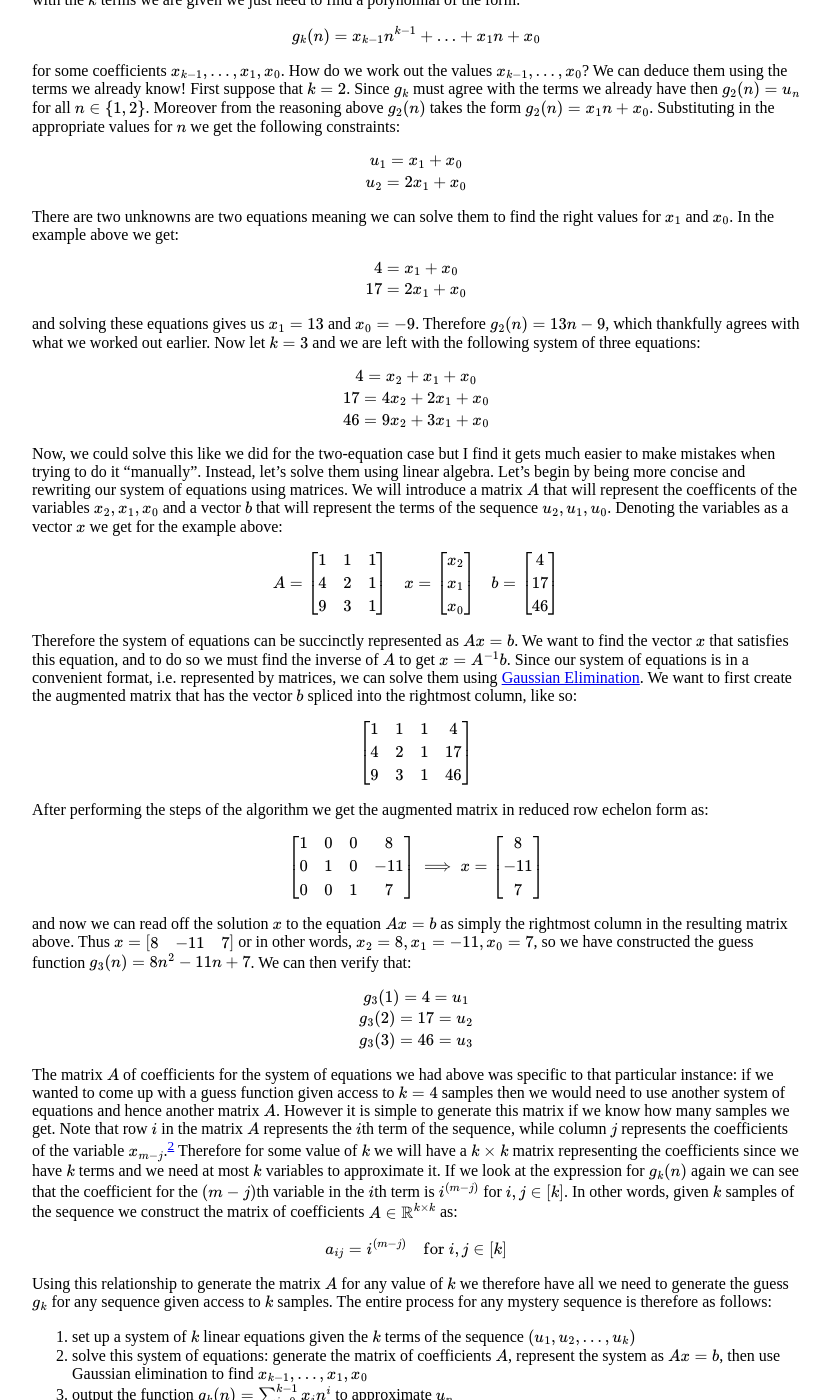
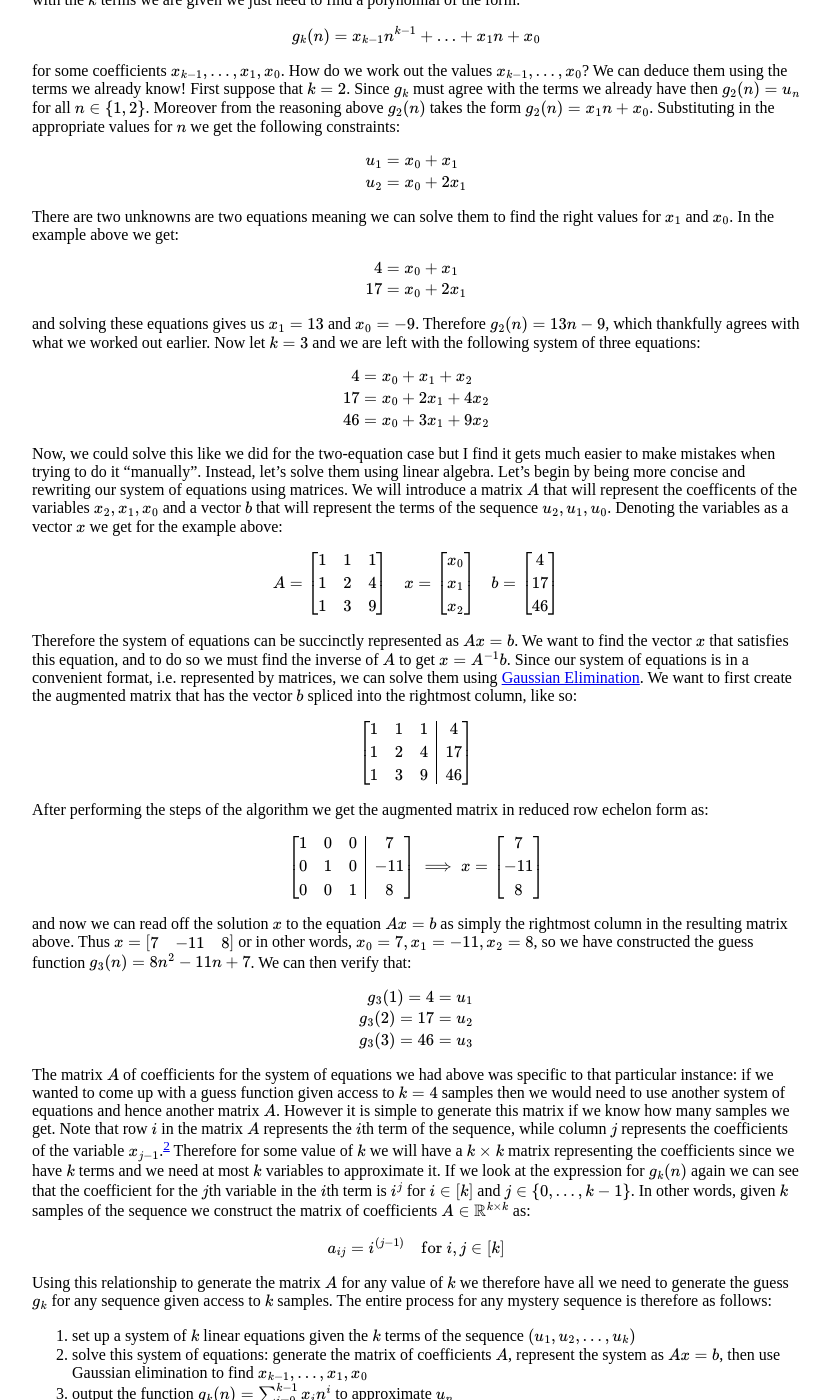
Before and after one commit to wombathead/wombathead.github.io, a Jekyll site: the page built from _posts/2022-05-11-guessing-sequences.md, in a window 1280 px wide and 1400 px high, scrolled down 982 px. Shown: the whole window, without its empty margins (224-1054 px from the left). Built offline with Jekyll 4.4.1, drawn with Linux system fonts in a browser that asks for light colours; some of the changed text lies outside the part shown.

Commit message:
Slight change to Guessing Sequences post

```diff
--- a/_posts/2022-05-11-guessing-sequences.md
+++ b/_posts/2022-05-11-guessing-sequences.md
@@ -80,20 +80,20 @@ Substituting in the appropriate values for $$n$$ we get the following
 constraints:
 
 $$
-\begin{gather}
-u_1 = x_1 + x_0 \\
-u_2 = 2x_1 + x_0
-\end{gather}
+\begin{align*}
+u_1 & = x_0 + x_1 \\
+u_2 & = x_0 + 2 x_1
+\end{align*}
 $$
 
 There are two unknowns are two equations meaning we can solve them to find the
 right values for $$x_1$$ and $$x_0$$. In the example above we get:
 
 $$
-\begin{gather}
-4 = x_1 + x_0 \\
-17 = 2 x_1 + x_0
-\end{gather}
+\begin{align*}
+4  & = x_0 + x_1 \\
+17 & = x_0 + 2 x_1
+\end{align*}
 $$
 
 and solving these equations gives us $$x_1 = 13$$ and $$x_0 = -9$$. Therefore
@@ -101,11 +101,11 @@ $$g_2(n) = 13n - 9$$, which thankfully agrees with what we worked out earlier.
 Now let $$k=3$$ and we are left with the following system of three equations:
 
 $$
-\begin{gather}
-4 = x_2 + x_1 + x_0 \\
-17 = 4 x_2 + 2 x_1 + x_0 \\
-46 = 9 x_2 + 3 x_1 + x_0
-\end{gather}
+\begin{align*}
+4  & = x_0 + x_1 + x_2 \\
+17 & = x_0 + 2 x_1 + 4 x_2 \\
+46 & = x_0 + 3 x_1 + 9 x_2
+\end{align*}
 $$
 
 Now, we could solve this like we did for the two-equation case but I find it
@@ -122,14 +122,14 @@ $$
 A =
 \begin{bmatrix}
 1 & 1 & 1 \\
-4 & 2 & 1 \\
-9 & 3 & 1
+1 & 2 & 4 \\
+1 & 3 & 9
 \end{bmatrix} \quad
 x =
 \begin{bmatrix}
-x_2 \\
+x_0 \\
 x_1 \\
-x_0
+x_2
 \end{bmatrix} \quad
 b =
 \begin{bmatrix}
@@ -149,39 +149,39 @@ create the augmented matrix that has the vector $$b$$ spliced into the
 rightmost column, like so:
 
 $$
-\begin{bmatrix}
+\left[ \begin{array}{ccc|c}
 1 & 1 & 1 & 4 \\
-4 & 2 & 1 & 17 \\
-9 & 3 & 1 & 46
-\end{bmatrix}
+1 & 2 & 4 & 17 \\
+1 & 3 & 9 & 46
+\end{array} \right]
 $$
 
-After performing the steps of the algorithm  we get the augmented matrix
+After performing the steps of the algorithm we get the augmented matrix
 in reduced row echelon form as:
 
 $$
-\begin{bmatrix}
-1 & 0 & 0 & 8 \\
+\left[ \begin{array}{ccc|c}
+1 & 0 & 0 & 7 \\
 0 & 1 & 0 & -11 \\
-0 & 0 & 1 & 7
-\end{bmatrix} \implies
+0 & 0 & 1 & 8
+\end{array} \right] \implies
 x = \begin{bmatrix}
-8 \\ -11 \\ 7
+7 \\ -11 \\ 8
 \end{bmatrix}
 $$
 
 and now we can read off the solution $$x$$ to the equation $$Ax = b$$ as simply
 the rightmost column in the resulting matrix above. Thus $$x = \begin{bmatrix}
-8 & -11 & 7 \end{bmatrix}$$ or in other words, $$x_2 = 8, x_1 = -11, x_0 = 7$$,
+7 & -11 & 8 \end{bmatrix}$$ or in other words, $$x_0 = 7, x_1 = -11, x_2 = 8$$,
 so we have constructed the guess function $$g_3(n) = 8n^2 - 11n + 7$$. We can
 then verify that:
 
 $$
-\begin{gather}
-g_3(1) = 4 = u_1 \\
-g_3(2) = 17 = u_2 \\
-g_3(3) = 46 = u_3
-\end{gather}
+\begin{align*}
+g_3(1) = 4  & = u_1 \\
+g_3(2) = 17 & = u_2 \\
+g_3(3) = 46 & = u_3
+\end{align*}
 $$
 
 The matrix $$A$$ of coefficients for the system of equations we had above was
@@ -190,16 +190,16 @@ function given access to $$k=4$$ samples then we would need to use another
 system of equations and hence another matrix $$A$$. However it is simple to
 generate this matrix if we know how many samples we get. Note that row $$i$$ in
 the matrix $$A$$ represents the $$i$$th term of the sequence, while column
-$$j$$ represents the coefficients of the variable $$x_{m-j}$$.[^2] Therefore
+$$j$$ represents the coefficients of the variable $$x_{j-1}$$.[^2] Therefore
 for some value of $$k$$ we will have a $$k \times k$$ matrix representing the
 coefficients since we have $$k$$ terms and we need at most $$k$$ variables to
 approximate it. If we look at the expression for $$g_k(n)$$ again we can see
-that the coefficient for the $$(m-j)$$th variable in the $$i$$th term is
-$$i^{(m-j)}$$ for $$i,j \in [k]$$. In other words, given $$k$$ samples of the
-sequence we construct the matrix of coefficients $$A \in \mathbb{R}^{k \times
-k}$$ as:
+that the coefficient for the $$j$$th variable in the $$i$$th term is $$i^{j}$$
+for $$i \in [k]$$ and $$j \in \{ 0,\ldots,k-1 \}$$. In other words, given
+$$k$$ samples of the sequence we construct the matrix of coefficients $$A \in
+\mathbb{R}^{k \times k}$$ as:
 
-$$ a_{ij} = i^{(m-j)} \quad \text{for $i,j \in [k]$} $$
+$$ a_{ij} = i^{(j-1)} \quad \text{for $i,j \in [k]$} $$
 
 Using this relationship to generate the matrix $$A$$ for any value of $$k$$ we
 therefore have all we need to generate the guess $$g_k$$ for any sequence given
@@ -222,20 +222,20 @@ values of the variables $$x$$ in both cases are:
 
 $$
 \begin{bmatrix}
-x_5 \\
+x_0 \\
+x_1 \\
+x_2 \\
+x_3 \\
 x_4 \\
-x_3 \\
-x_2 \\
-x_1 \\
-x_0
+x_5
 \end{bmatrix} =
 \begin{bmatrix}
+1 \\
 0 \\
+2 \\
+1 \\
 0 \\
-1 \\
-2 \\
-0 \\
-1
+0
 \end{bmatrix} \implies g_k(n) = n^3 + 2 n^2 + 1
 $$
 
@@ -256,4 +256,6 @@ for large values of $$n$$. Still, a fun problem that was fun to code too.
 
 [^2]: The index here, $$x_{m-j}$$, is a bit weird because of how I've decided to order the terms when writing the polynomial $$g_k(n)$$ -- since we start with the higher order terms then it is "reversed".
 
+[^2]: The index here, $$x_{j-1}$$, is a bit weird because of how I've numbered the various parts of this problem: terms of the sequence $$(u_n)$$ start from $$u_1$$ but the variables we play with are $$x_0,x_1,\ldots$$ so there is a mismatch in that the sequence indices start from 1 while the variable indices start from 0.
+
 [gaussian-elimination]: https://en.wikipedia.org/wiki/Gaussian_elimination
```
Also changed, not shown: other parts of _posts/2022-05-11-guessing-sequences.md (+1 -1 lines).
